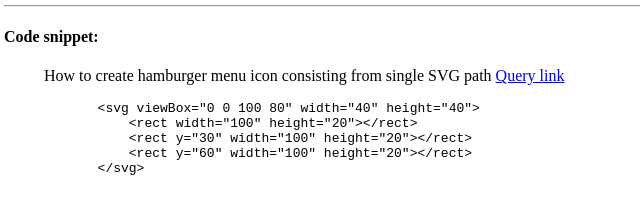
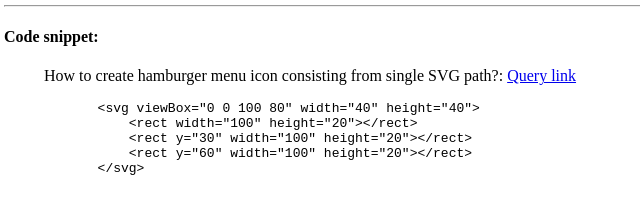
Before and after one commit to 44-563-WebApps-F23/44563-webapps-f23-assignment3-ArigelaRajesh, a plain HTML site: page index.html in a window 1280 px wide. Shown: the part 745-946 px from the top of the page, 4-644 px from the left. Drawn offline with Linux system fonts and the light colour scheme.

Commit message:
Modified blockquote section in index.html file

```diff
--- a/index.html
+++ b/index.html
@@ -64,7 +64,7 @@
         </table>
         <hr>
         <h4>Code snippet:</h4>
-        <blockquote>How to create hamburger menu icon consisting from single SVG path
+        <blockquote>How to create hamburger menu icon consisting from single SVG path?:
             <a href="https://stackoverflow.com/questions/67482923/how-to-create-hamburger-menu-icon-consisting-from-single-svg-path">Query link</a>
         </blockquote>
         <pre>
```
